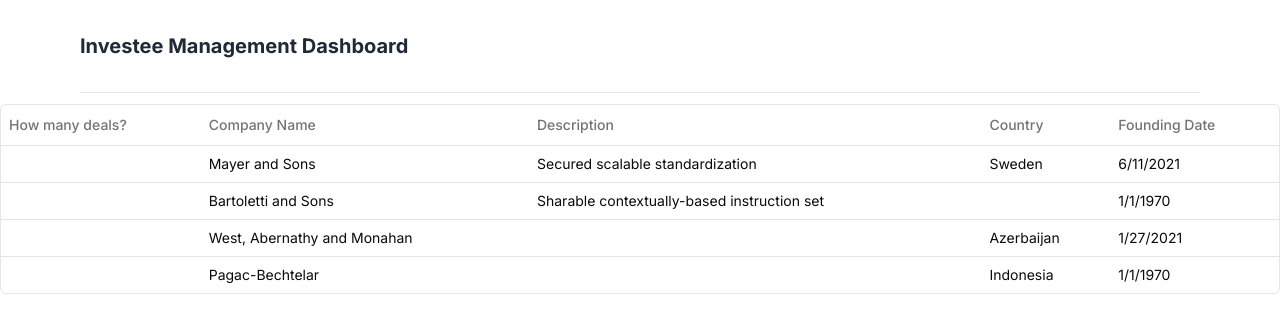
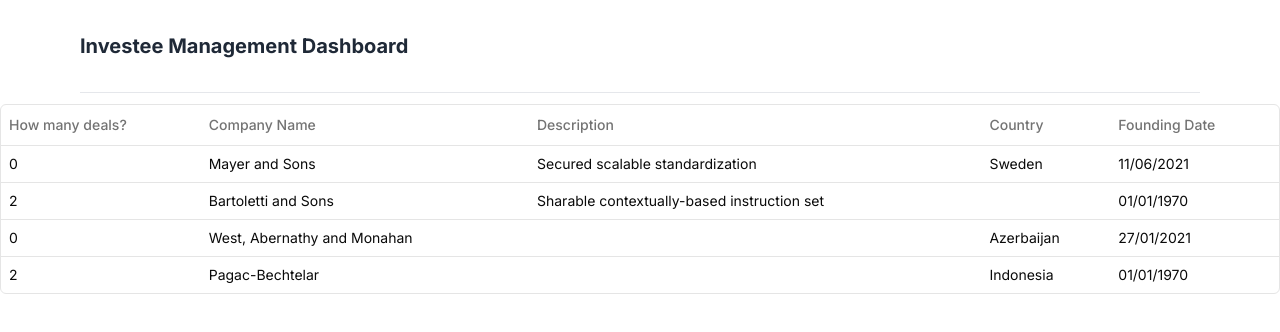
Before and after one commit to takahiromitsui/investees-management, a Next.js app in the folder frontend/: page / in a window 1280 px wide. Shown: the top 332 px of the page. Built offline with nearby package versions, Linux system fonts and the light colour scheme.

Commit message:
feat: format date

```diff
--- a/frontend/package.json
+++ b/frontend/package.json
@@ -12,6 +12,7 @@
     "@tanstack/react-table": "^8.20.5",
     "class-variance-authority": "^0.7.1",
     "clsx": "^2.1.1",
+    "date-fns": "^4.1.0",
     "lucide-react": "^0.465.0",
     "next": "15.0.3",
     "react": "19.0.0-rc-66855b96-20241106",
--- a/frontend/src/app/(companies)/columns.tsx
+++ b/frontend/src/app/(companies)/columns.tsx
@@ -1,20 +1,31 @@
 'use client';
+import { format } from 'date-fns';
+import { ColumnDef } from '@tanstack/react-table';
 
-import { ColumnDef } from '@tanstack/react-table';
+export type Deal = {
+	id: number;
+	date: string | null;
+	fundingAmount: number | null;
+	fundingRound: string | null;
+};
 
 export type Company = {
 	id: number;
-	name: string;
-	country: string;
-	foundingDate: Date;
-	description: string;
-	dealNumber: number;
+	name: string | null;
+	country: string | null;
+	foundingDate: string | null;
+	description: string | null;
+	deals: Deal[] | [];
 };
 
 export const columns: ColumnDef<Company>[] = [
 	{
-		accessorKey: 'dealNumber',
+		accessorKey: 'deals',
 		header: 'How many deals?',
+		cell: ({ row }) => {
+			const deals = row.getValue('deals') as Deal[];
+			return deals.length;
+		},
 	},
 	{
 		accessorKey: 'name',
@@ -31,5 +42,9 @@ export const columns: ColumnDef<Company>[] = [
 	{
 		accessorKey: 'foundingDate',
 		header: 'Founding Date',
+		cell: ({ row }) => {
+			const foundingDate = row.getValue('foundingDate') as string;
+			return format(new Date(foundingDate), 'dd/MM/yyyy');
+		},
 	},
 ];
--- a/frontend/src/app/(companies)/page.tsx
+++ b/frontend/src/app/(companies)/page.tsx
@@ -65,14 +65,14 @@ async function getData() {
 }
 
 export default async function Home() {
-	const companies = await getData();
-	const data = companies.map(company => {
-		return {
-			...company,
-			foundingDate: new Date(company.foundingDate).toLocaleDateString(),
-			deals: company.deals.length,
-		};
-	});
+	const data = await getData();
+	// const data = companies.map(company => {
+	// 	return {
+	// 		...company,
+	// 		foundingDate: new Date(company.foundingDate).toLocaleDateString(),
+	// 		deals: company.deals.length,
+	// 	};
+	// });
 
 	return (
 		<div className='container mx-auto py-10'>
```
Also changed, not shown: 1 other file (tests, documents, lock files or other folders).
